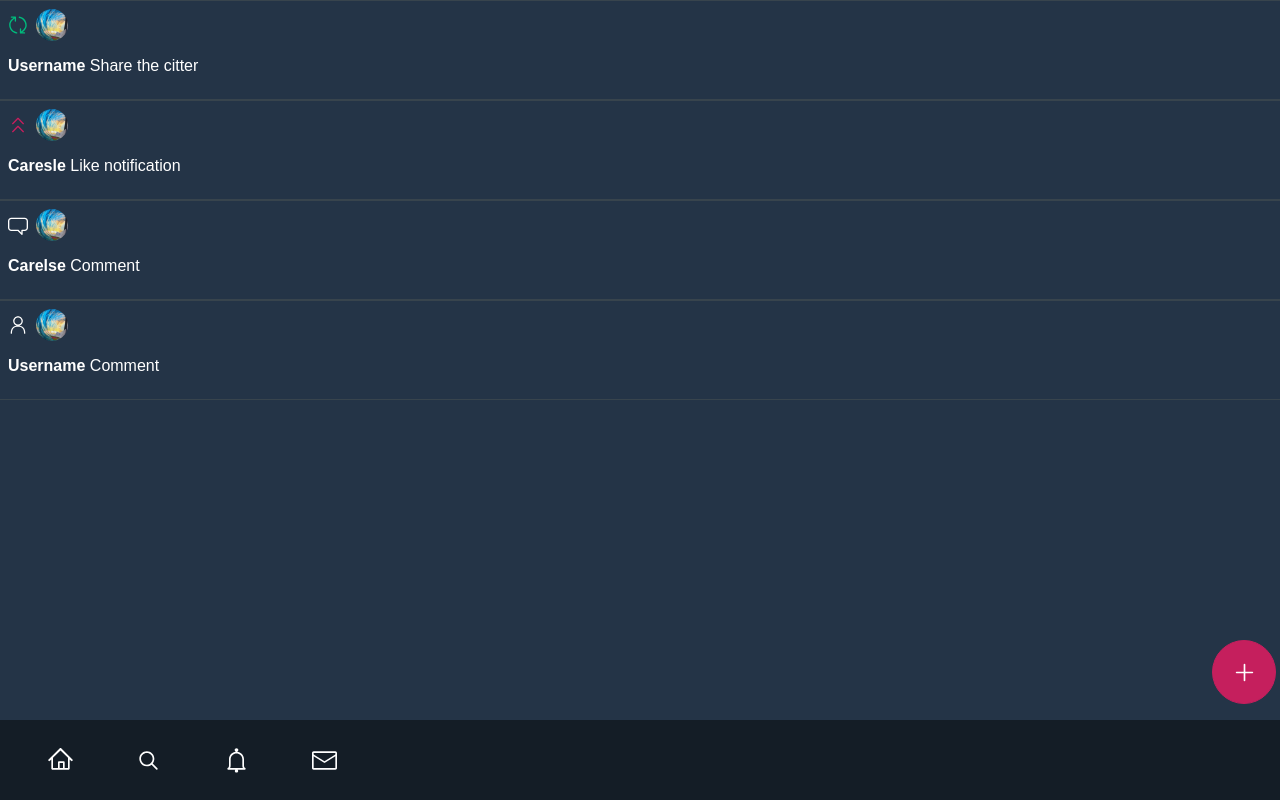
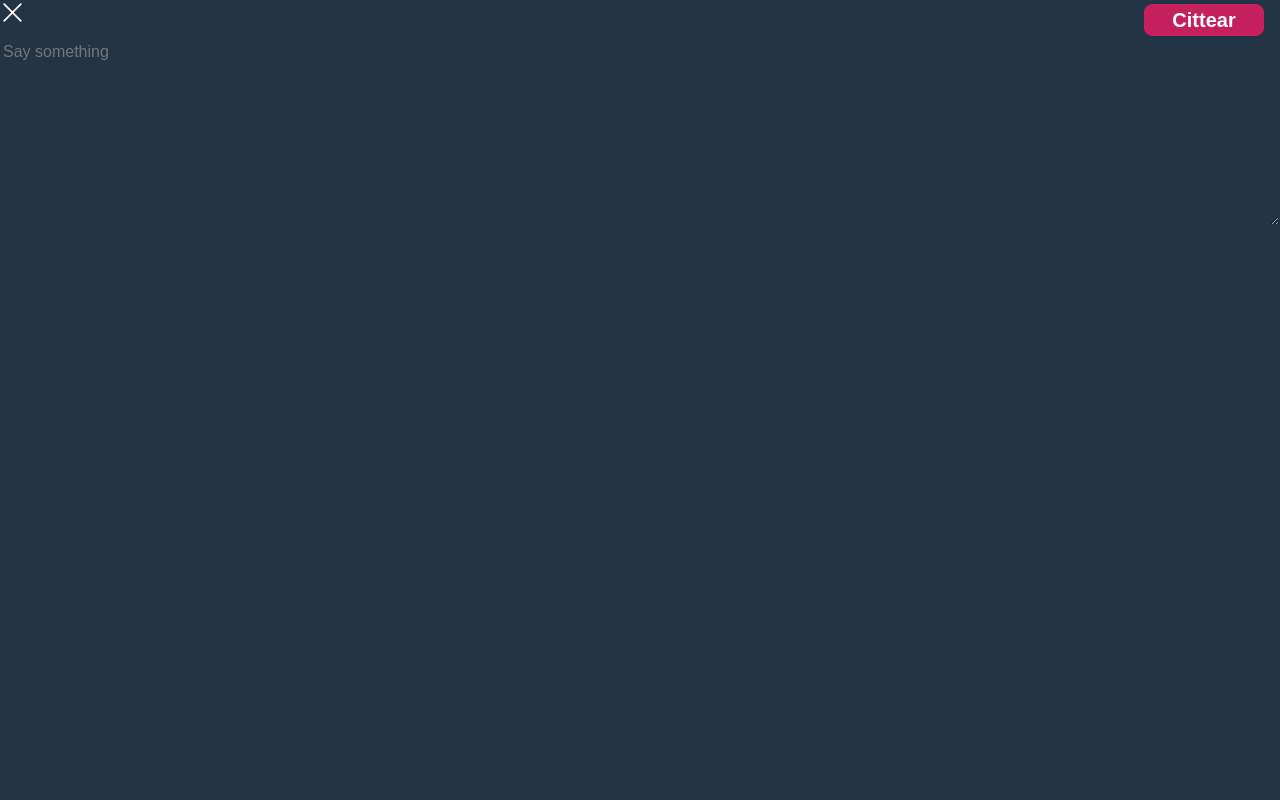
Before and after one commit to Caresle-Archive/citter, a React (Create React App) app in the folder client/: page / in a window 1280 px wide. Built offline with nearby package versions, Linux system fonts and the light colour scheme.

Commit message:
Add new structure for render the content

```diff
--- a/client/src/App.jsx
+++ b/client/src/App.jsx
@@ -16,61 +16,9 @@ import { getFeed, addCitter } from './helpers'
 
 
 const App = () => {
-  // States for handle the render of the differents part
-  // of the project
-  const [sideBar, setSideBar] = useState(false)
-  const [profilePage, setProfilePage] = useState(false)
-  const [feed, setFeed] = useState(true)
-  const [citterMessage, setCitterMessage] = useState(false)
+  const [page] = useState('newCitter')
+
   const [citterContent, setCitterContent] = useState([...getFeed()])
-  /**
-   * Hide the others tabs and allow to render the
-   * Profile page component
-   */
-  const showProfilePage = () => {
-    setProfilePage(true)
-    setSideBar(false)
-    setCitterMessage(false)
-  }
-
-  /**
-   * Hid the others tabs and allow to render the
-   * SideBAr component
-   */
-  const showSideBar = () => {
-    setSideBar(true)
-    setFeed(false)
-    setCitterMessage(false)
-  }
-
-  /**
-   * Do the same that showSideBar & showProfilePage
-   * but for the ContentContainer component
-   */
-  const showFeed = () => {
-    setFeed(true)
-    setProfilePage(false)
-    setCitterMessage(false)
-  }
-
-  /**
-   * Do the same that the before element
-   * But for NewCitter component
-   */
-  const newCitterMessage = () => {
-    setFeed(false)
-    setProfilePage(false)
-    setCitterMessage(true)
-  }
-
-  /**
-   * Hide the CitterMessage component
-   */
-  const cancelCitterMessage = () => {
-    setFeed(true)
-    setProfilePage(false)
-    setCitterMessage(false)
-  }
 
   const submit = (e) => {
 		e.preventDefault()
@@ -87,54 +35,57 @@ const App = () => {
     const sideBar = document.getElementById('sidebar')
     if (!sideBar) return
     if (sideBar.offsetWidth <= e.offsetX) {
-      setFeed(true)
-      setSideBar(false)
-      setProfilePage(false)
+      console.log('outside')
     }
   })
 
-  const notifications = true
-  if (notifications) {
-    return (
-      <div>
-        <Notifications />
-        <BtnCittear cittear={newCitterMessage}/>
-        <BottomBar showFeed={showFeed}/>
-      </div>
-    )
-  }
-  if (!sideBar && !profilePage && feed && !citterMessage) {
-    return (
-      <main>
-        <TopBar showSideBar={showSideBar} />
-        <ContentContainer citterMessage={citterContent}/>
-        <BtnCittear cittear={newCitterMessage}/>
-        <BottomBar showFeed={showFeed}/>
-      </main>
-    )
+  const content = () => {
+    if (page === 'feed') {
+      return (
+        <>
+          <TopBar />
+          <ContentContainer citterMessage={citterContent} />
+          <BtnCittear />
+          <BottomBar />
+        </>
+      )
+    } else if (page === 'sidebar') {
+      return (
+        <>
+          <SideBar />
+        </>
+      )
+    } else if (page === 'profile') {
+      return (
+        <>
+          <ProfilePage />
+          <ContentContainer
+            userProfile={true}
+            citterMessage={citterContent}
+          />
+          <BtnCittear />
+          <BottomBar />
+        </>
+      )
+    } else if (page === 'notifications') {
+      return (
+        <>
+          <Notifications />
+          <BottomBar />
+        </>
+      )
+    } else if (page === 'newCitter') {
+      return (
+        <>
+          <NewCitter submitCitter={submit} />
+        </>
+      )
+    }
   }
 
-  if (citterMessage) {
-    return (
-      <main>
-        <NewCitter submitCitter={submit} cancelCitter={cancelCitterMessage}/>
-      </main>
-    )
-  }
-
-  if (sideBar) {
-    return (
-      <main>
-        <SideBar showProfile={showProfilePage} />
-      </main>
-    )
-  }
   return (
     <main>
-      <ProfilePage />
-      <ContentContainer citterMessage={citterContent} userProfile={true}/>
-      <BtnCittear />
-      <BottomBar showFeed={showFeed}/>
+      {content()}
     </main>
   )
 }
--- a/client/src/components/Content/ContentContainer.jsx
+++ b/client/src/components/Content/ContentContainer.jsx
@@ -4,6 +4,9 @@ import './ContentContainer.css'
 /**
  * citterMessage is an array for the content
  * for each message
+ *
+ * userProfile it's a boolean for render only
+ * the citter message from the user
  */
 
 const ContentContainer = ({ userProfile, citterMessage }) => {
```
